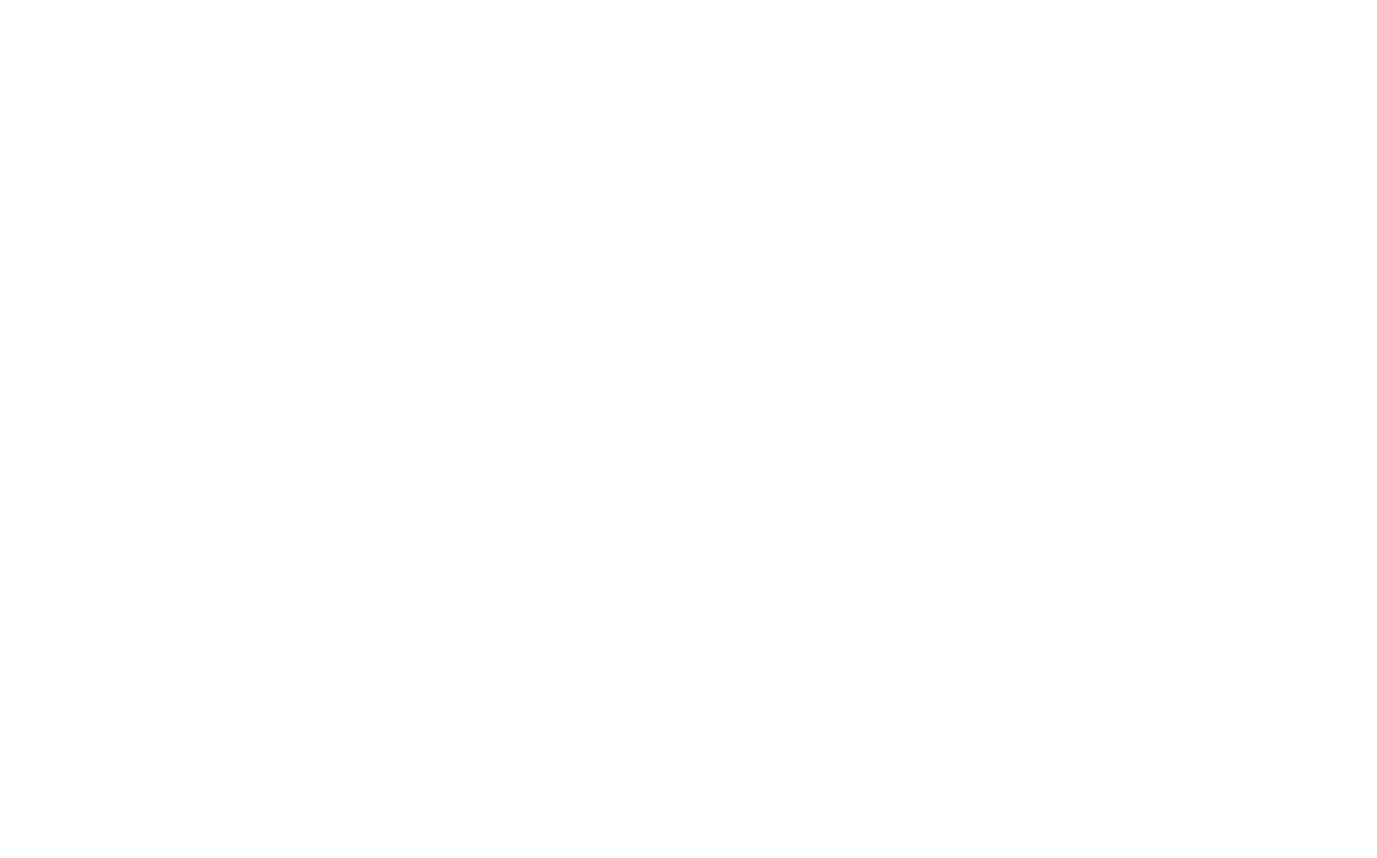
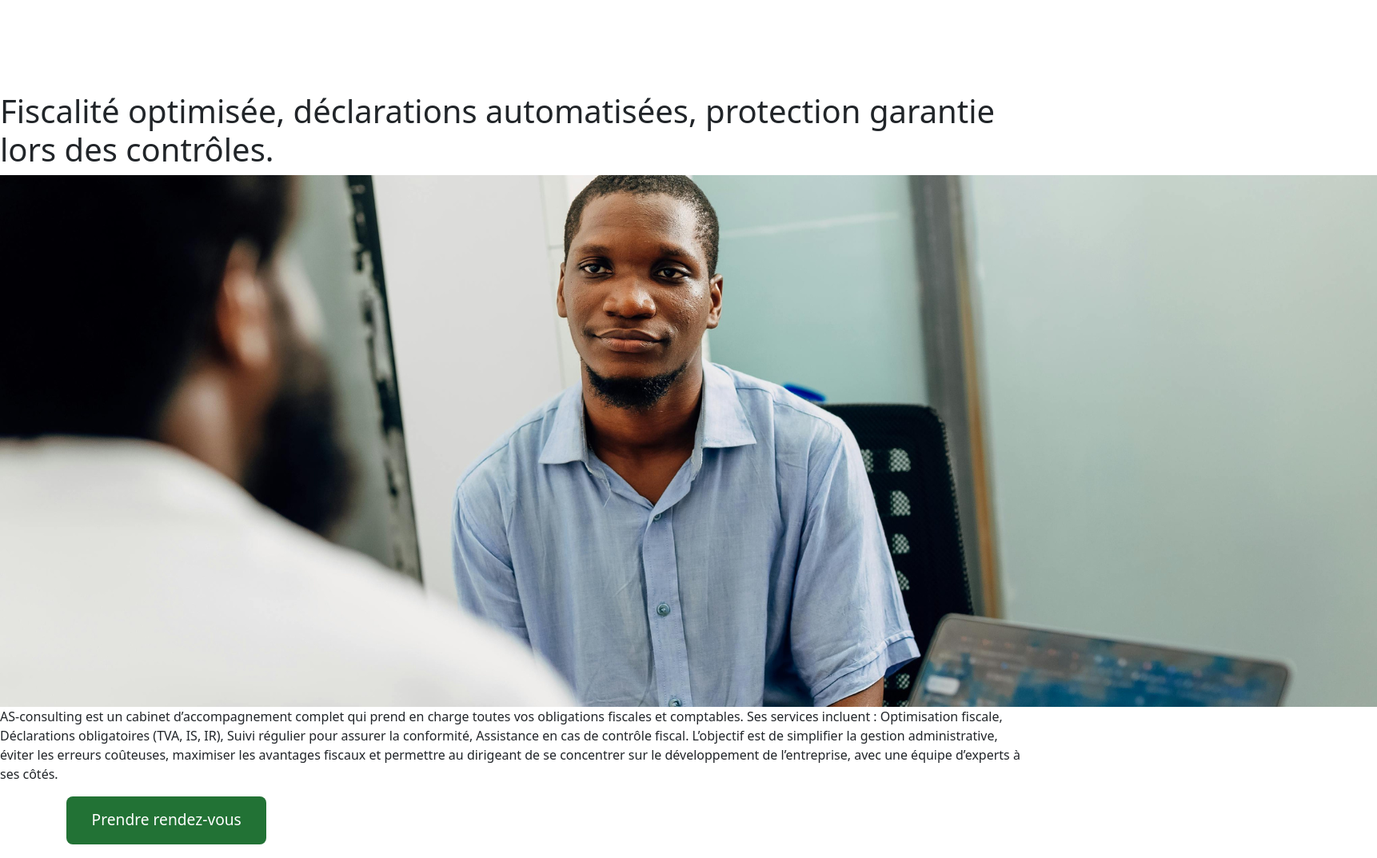
Before and after one commit to BangalyLeDeveloppeur/AS-consulting, a React (Vite) app in the folder frontend/: page /fiscal in a window 1280 px wide. Before the commit this address had no page. Shown: the part 112-1185 px from the top of the page at 80% size, 1722 px wide, since content can reach past the window. Before the commit the page ends 800 px from the top, so only its background shows below. Built offline with nearby package versions, Linux system fonts and the light colour scheme; a web font is replaced by a local one.

Commit message:
integration de la page conseil fiscale

```diff
--- /dev/null
+++ b/frontend/src/components/AccFiscale.jsx
@@ -0,0 +1,27 @@
+import React from "react";
+import Hommes from "../assets/image/hommes.png";
+
+const AccFiscale = () => {
+  return (
+    <div>
+      <h1>
+        Fiscalité optimisée, déclarations automatisées, protection garantie lors
+        des contrôles.
+      </h1>
+      <img src={Hommes} alt="Des hommes a table" />
+      <p>
+        AS-consulting est un cabinet d’accompagnement complet qui prend en
+        charge toutes vos obligations fiscales et comptables. Ses services
+        incluent : Optimisation fiscale, Déclarations obligatoires (TVA, IS,
+        IR), Suivi régulier pour assurer la conformité, Assistance en cas de
+        contrôle fiscal. L’objectif est de simplifier la gestion administrative,
+        éviter les erreurs coûteuses, maximiser les avantages fiscaux et
+        permettre au dirigeant de se concentrer sur le développement de
+        l’entreprise, avec une équipe d’experts à ses côtés.
+      </p>
+      <button className="btn-nous">Prendre rendez-vous</button>
+    </div>
+  );
+};
+
+export default AccFiscale;
--- a/frontend/src/components/Navigation.jsx
+++ b/frontend/src/components/Navigation.jsx
@@ -96,7 +96,7 @@
                   </li>
                   <li>
                     <NavLink
-                      to="/maraichere"
+                      to="/fiscal"
                       className={({ isActive }) =>
                         isActive ? "dropdown-item active" : "dropdown-item"
                       }
--- /dev/null
+++ b/frontend/src/pages/ConseilFiscal.jsx
@@ -0,0 +1,12 @@
+import React from 'react';
+import AccFiscale from '../components/AccFiscale';
+
+const ConseilFiscal = () => {
+    return (
+        <div>
+            <AccFiscale />
+        </div>
+    );
+};
+
+export default ConseilFiscal;
--- a/frontend/src/routes/Router.jsx
+++ b/frontend/src/routes/Router.jsx
@@ -6,6 +6,7 @@
 import PageApropos from "../pages/PageApropos.jsx";
 import PageGestionComptable from "../pages/PageGestionComptable.jsx";
 import PageEntreprise from "../pages/PageEntreprise.jsx";
+import ConseilFiscal from "../pages/ConseilFiscal.jsx";
 
 export default function Router() {
   return (
@@ -14,6 +15,7 @@
         <Route index element={<Home />} />
         <Route path="Apropos" element={<PageApropos />} />
         <Route path="comptabilite" element={<PageGestionComptable />} />
+        <Route path="fiscal" element={<ConseilFiscal />} />
         <Route path="entreprise" element={<PageEntreprise />} />
         <Route path="admin" element={<AdminHome />} />
       </Route>
```
Also changed, not shown: frontend/src/components/CollapseData.jsx (deleted, +0 -17 lines), frontend/src/assets/image/hommes.png (added).
